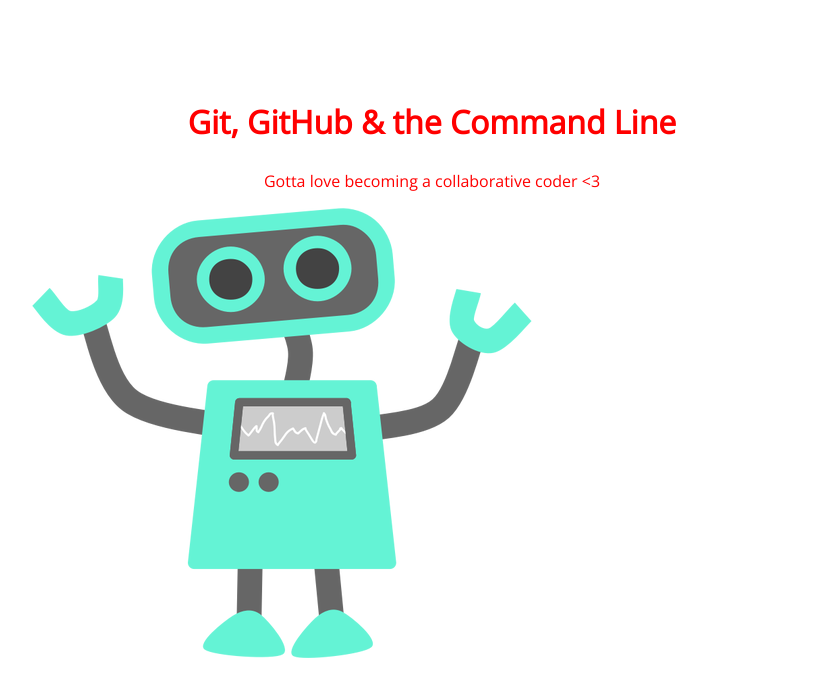
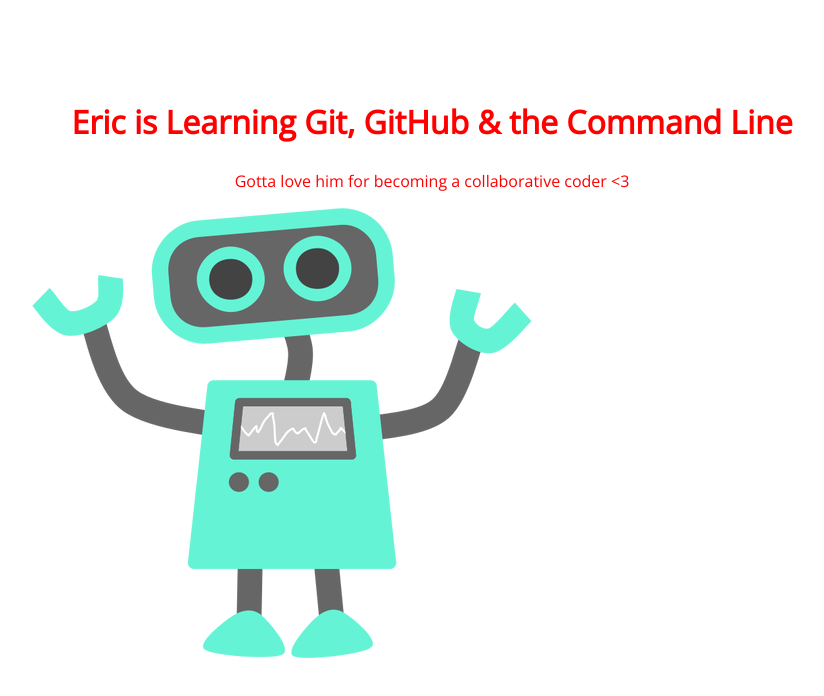
Before and after one commit to ericpatrickrx/105-project, a plain HTML site: page Desktop/105-project/index.html in a window 1280 px wide. Shown: the whole page, without its empty margins (208-1032 px from the left). Drawn offline with nearby package versions, Linux system fonts and the light colour scheme.

Commit message:
Changed h1 and p text

```diff
--- a/Desktop/105-project/index.html
+++ b/Desktop/105-project/index.html
@@ -8,8 +8,8 @@
 </head>
 <body>
 	<section>
-		<h1>Git, GitHub & the Command Line</h1>
-		<p>Gotta love becoming a collaborative coder <3</p>
+		<h1>Eric is Learning Git, GitHub & the Command Line</h1>
+		<p>Gotta love him for becoming a collaborative coder <3</p>
 		<img src="img/happy-blue-robot.png">
 	</section>
 </body>
```
